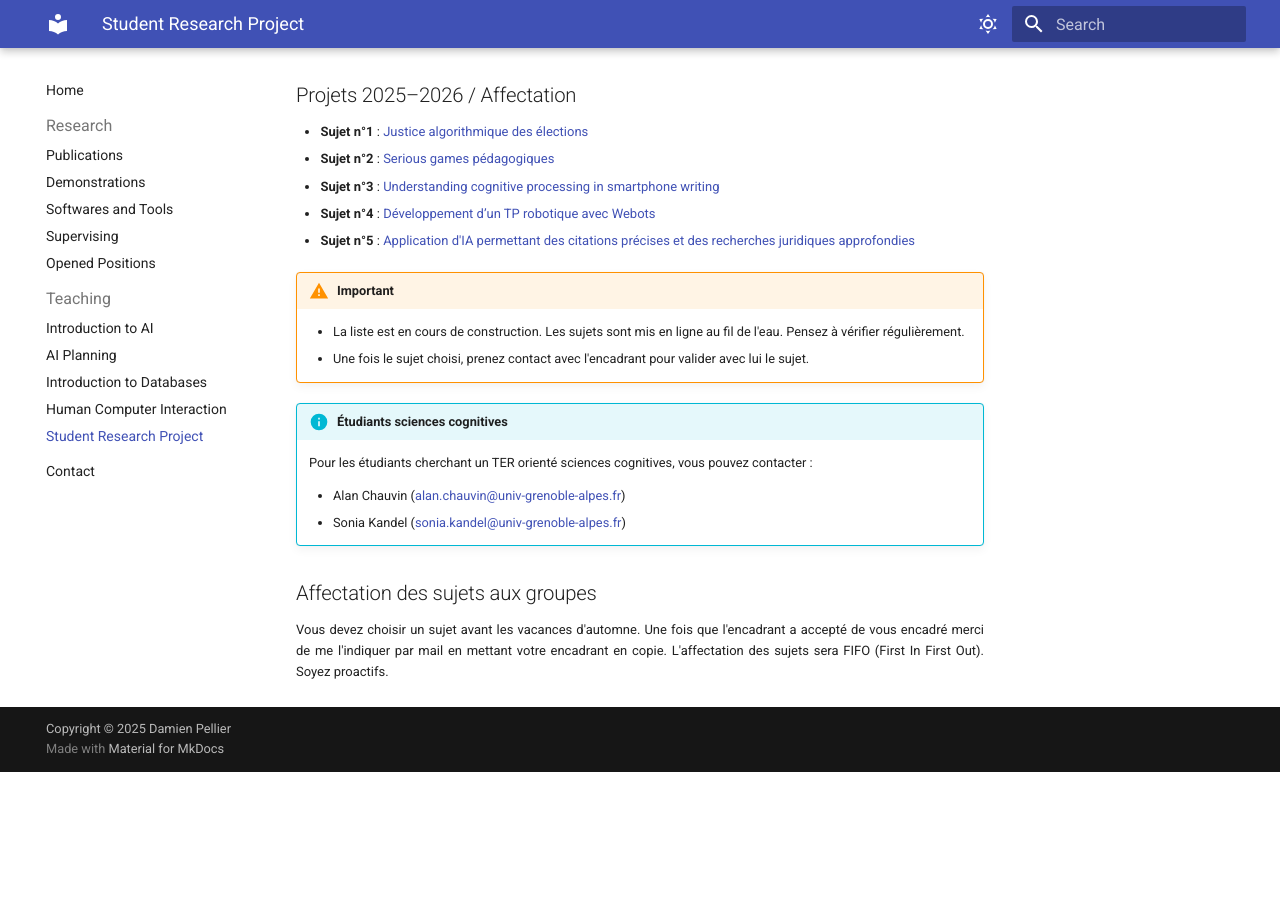
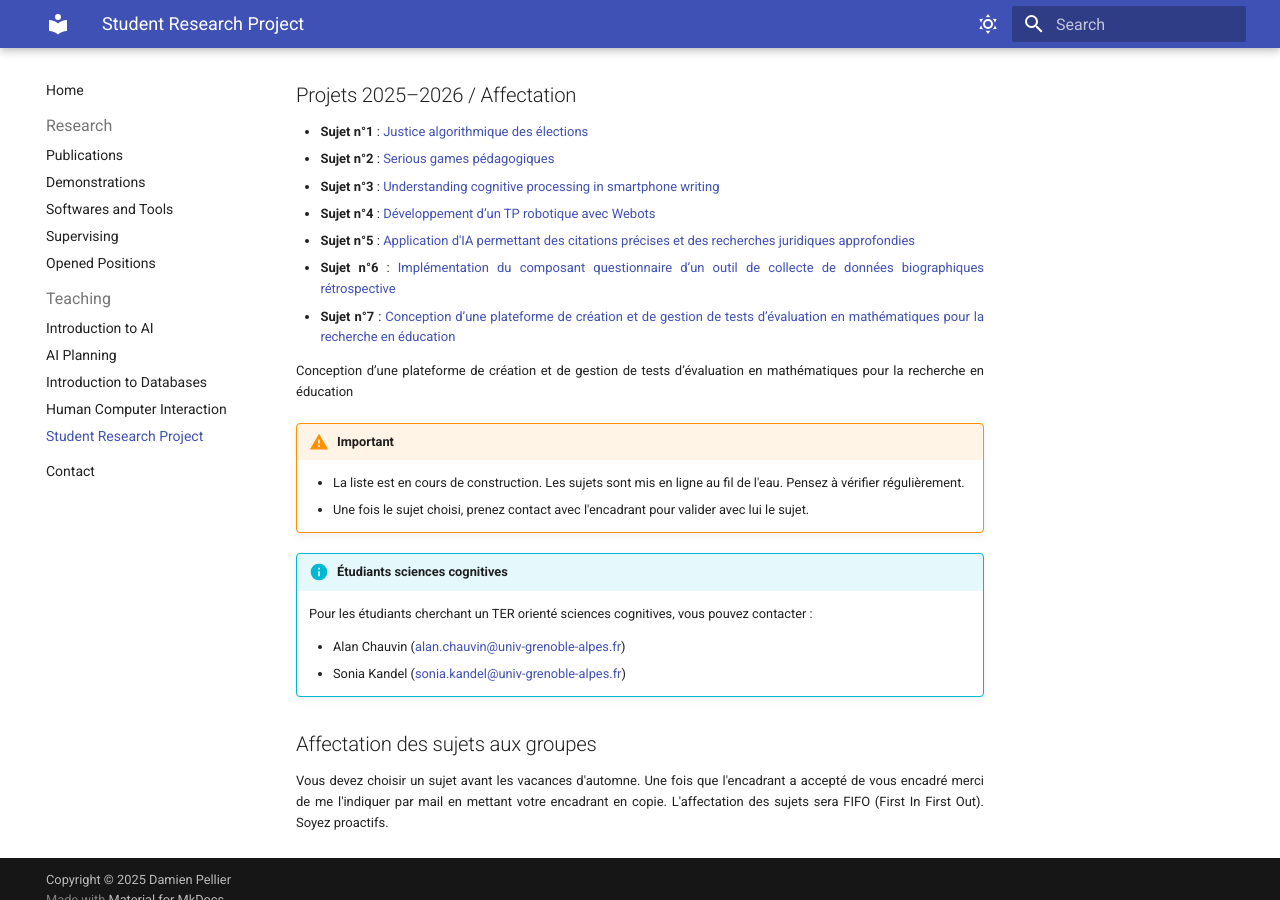
Before and after one commit to pellierd/homepage, an MkDocs documentation site: the page built from docs/teaching/srp.md, in a window 1280 px wide and 900 px high, scrolled down 1148 px. Built offline with MkDocs 1.6.1 and Material for MkDocs 9.7.7, drawn with Linux system fonts in a browser that asks for light colours; before the commit the page ends 1920 px from its top, so only the background shows below that.

Commit message:
Ajout sujets ter

```diff
--- a/docs/teaching/srp.md
+++ b/docs/teaching/srp.md
@@ -40,6 +40,12 @@ La première période du projet est consacrée à l'élaboration des documents p
 - **Sujet n°3** : [Understanding cognitive processing in smartphone writing](srp/Sujet_3_2025.pdf)
 - **Sujet n°4** : [Développement d’un TP robotique avec Webots](srp/Sujet_4_2025.pdf)
 - **Sujet n°5** : [Application d'IA permettant des citations précises et des recherches juridiques approfondies](srp/Sujet_5_2025.pdf)
+- **Sujet n°6** : [Implémentation du composant questionnaire d’un outil de collecte de données biographiques rétrospective](srp/Sujet_6_2025.pdf)
+- **Sujet n°7** : [Conception d’une plateforme de création et de gestion de tests d’évaluation en mathématiques pour la recherche en éducation](srp/Sujet_7_2025.pdf)
+
+Conception d’une plateforme de création et de gestion de tests d’évaluation en mathématiques pour la recherche en éducation
+
+
 
 !!! warning "Important"
       - La liste est en cours de construction. Les sujets sont mis en ligne au fil de l'eau. Pensez à vérifier régulièrement.
```
Also changed, not shown: 2 other files.
